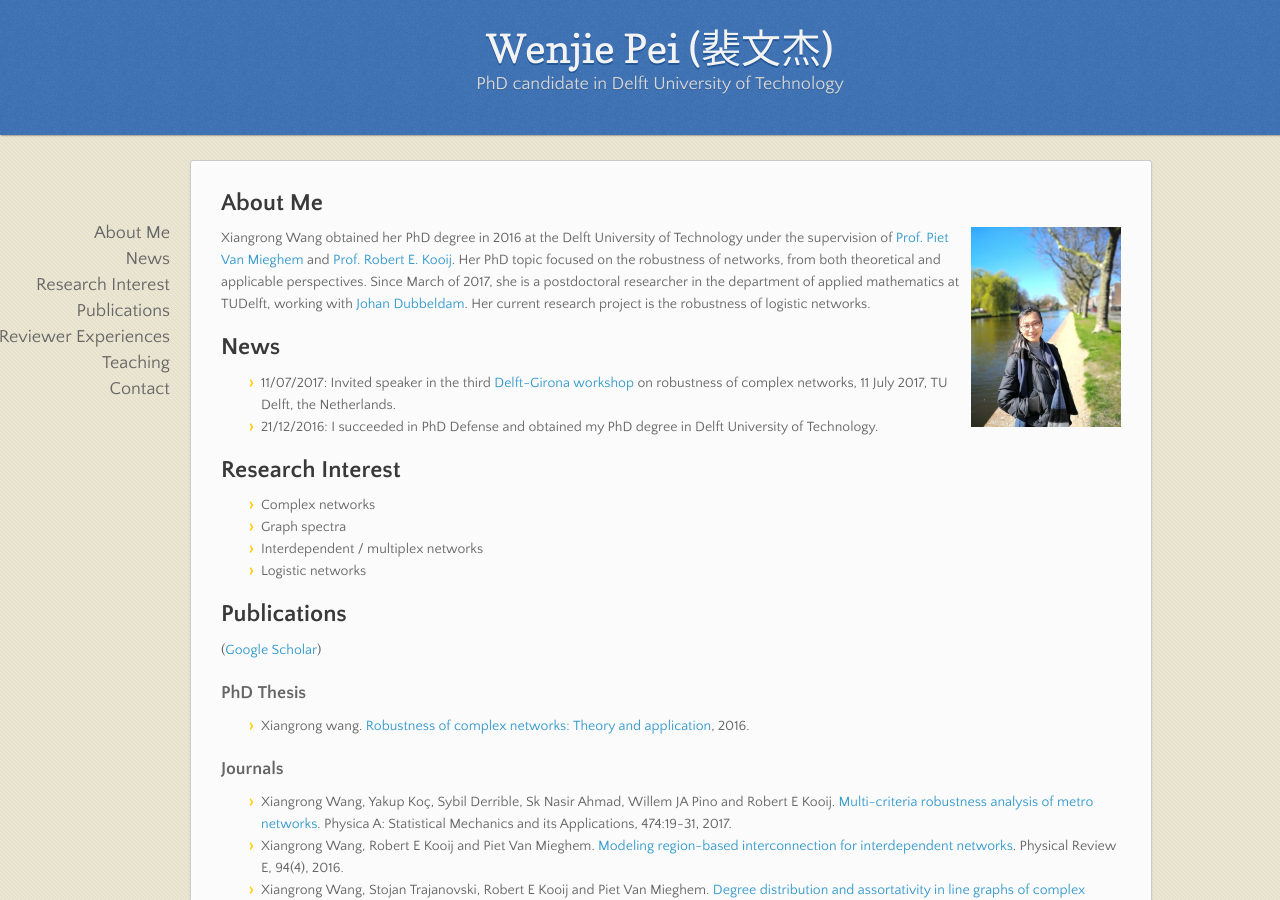
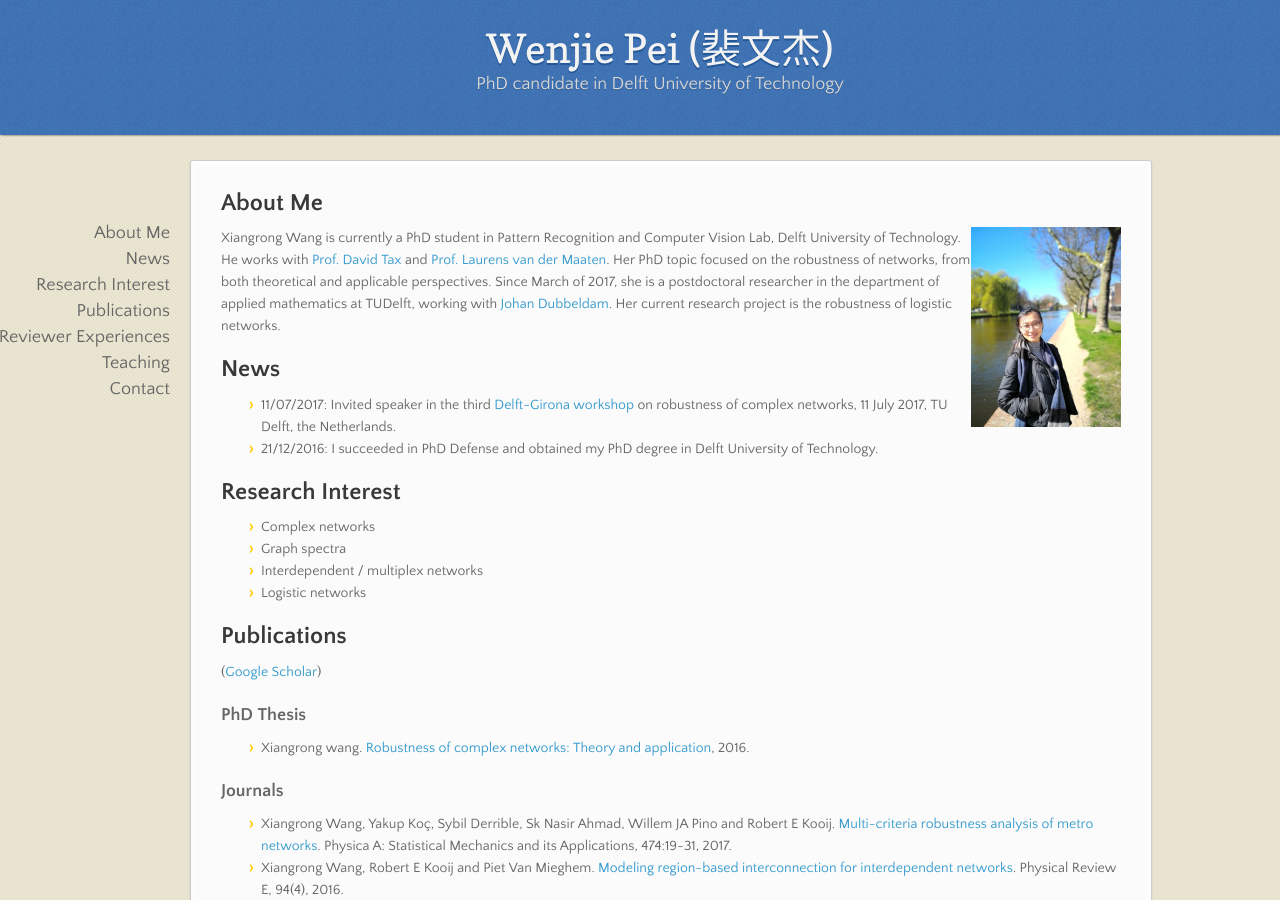
Before and after one commit to wenjiepei/wenjiepei.github.com, a Jekyll site: the page built from index.md, in a window 1280 px wide and 900 px high. Built offline with Jekyll 4.4.1, drawn with Linux system fonts in a browser that asks for light colours; nearby versions of some CDN libraries; our own code applies the rules of GitHub Pages for plain Markdown files.

Commit message:
Update index.md

```diff
--- a/index.md
+++ b/index.md
@@ -1,7 +1,7 @@
 ## About Me
 
 <img align="right" width='150' src="xiangrong.jpeg">
-Xiangrong Wang obtained her PhD degree in 2016 at the Delft University of Technology under the supervision of [Prof. Piet Van Mieghem](https://www.nas.ewi.tudelft.nl/people/Piet/) and [Prof. Robert E. Kooij](https://www.nas.ewi.tudelft.nl/people/Rob/).
+Xiangrong Wang is currently a PhD student in Pattern Recognition and Computer Vision Lab, Delft University of Technology. He works with [Prof. David Tax](http://prlab.tudelft.nl/users/david-tax) and [Prof. Laurens van der Maaten](https://lvdmaaten.github.io/).
 Her PhD topic focused on the robustness of networks,  from both theoretical and applicable perspectives. Since March of 2017, she is a postdoctoral researcher in the department of applied mathematics at TUDelft, working with [Johan Dubbeldam](http://ta.twi.tudelft.nl/dv/users/dubbel/).  Her current research project is the robustness of logistic networks.
 
 ## News
```
